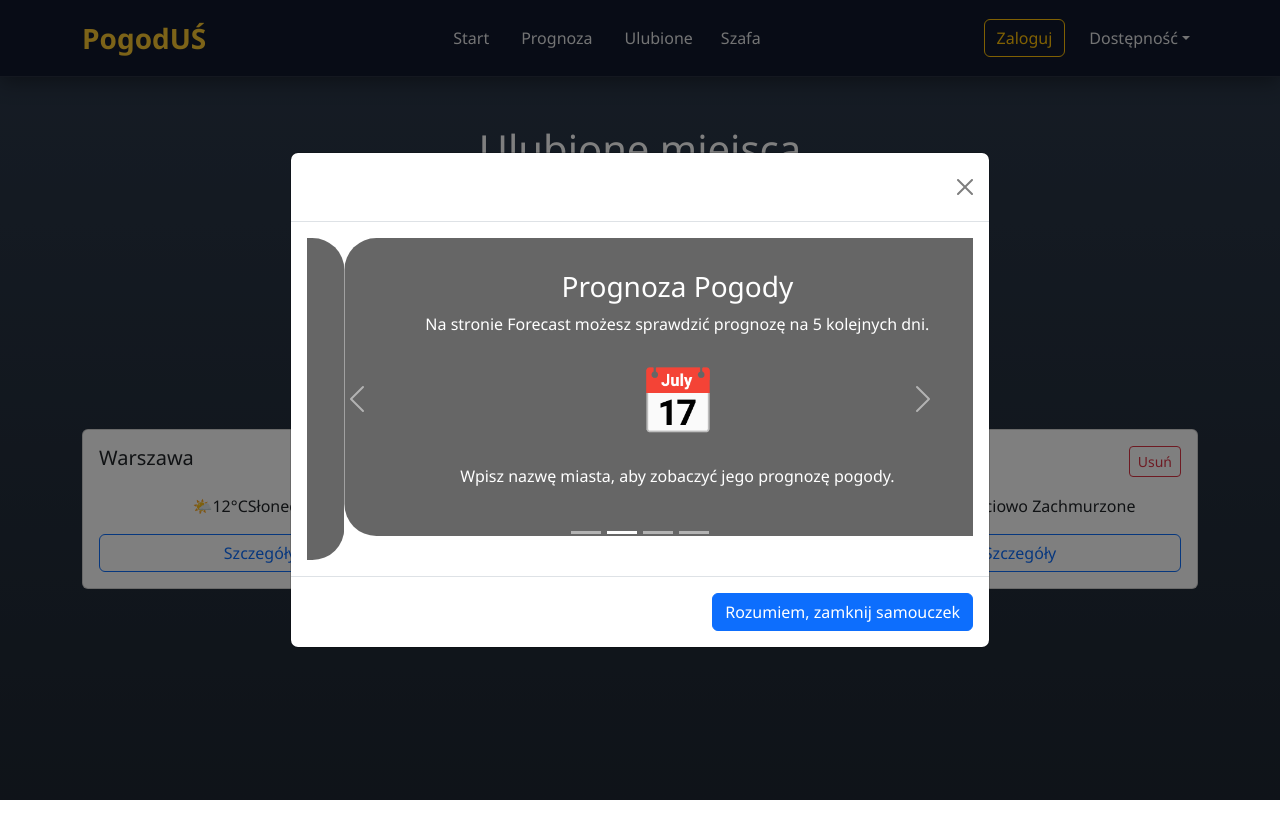
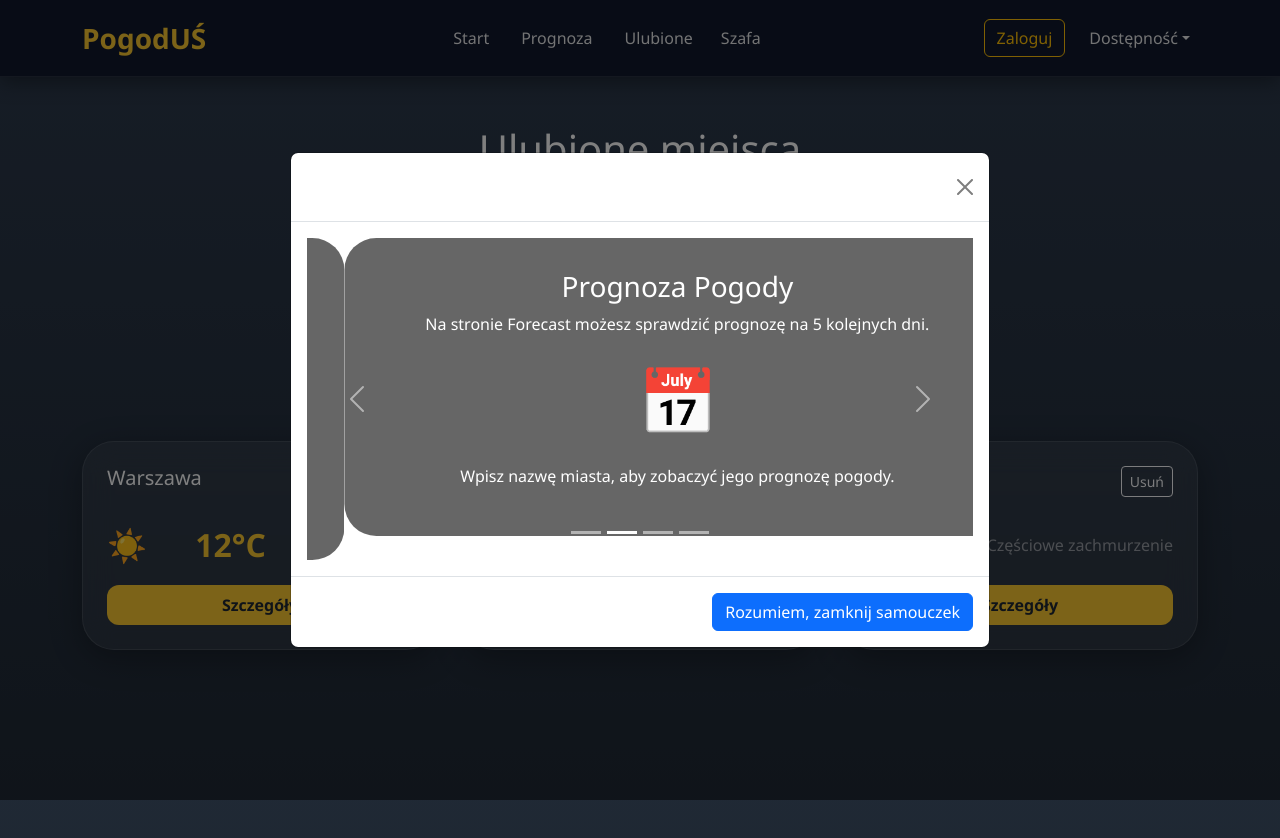
Before and after one commit to carlzse/PogodUS, a React (Create React App) app in the folder frontend/: page /favorites in a window 1280 px wide. Shown: the top 838 px of the page. Before the commit the page ends 800 px from the top, so only its background shows below. Built offline with nearby package versions, Linux system fonts and the light colour scheme.

Commit message:
Zrobione ulubione

```diff
--- a/frontend/src/pages/Favorites.js
+++ b/frontend/src/pages/Favorites.js
@@ -1,76 +1,80 @@
-import React, { useState, useEffect } from "react";
-import { Container, Row, Col, Card, Button, Form, ListGroup, Alert } from 'react-bootstrap';
+import React, { useState } from "react";
+import { Container, Row, Col, Card, Button, Form, Alert, Spinner } from 'react-bootstrap';
 import { Link } from "react-router-dom";
+import { getCoordinatesForLocation, getWeatherForCoordinates, getWeatherDescription, getWeatherIcon } from "../components/GeolocationService";
 import "./StylesPages.css";
 
+const initialFavorites = [
+    { id: 1, name: "Warszawa", temp: 12, weathercode: 0, latitude: 52.2297, longitude: 21.0122 },
+    { id: 2, name: "Londyn", temp: 15, weathercode: 3, latitude: 51.5074, longitude: -0.1278 },
+    { id: 3, name: "Tokio", temp: 8, weathercode: 2, latitude: 35.6762, longitude: 139.6503 }
+];
+
 const Favorites = () => {
-    const [favorites, setFavorites] = useState([
-        { id: 1, name: "Warszawa", temp: 12, condition: "Słonecznie" },
-        { id: 2, name: "Londyn", temp: 15, condition: "Pochmurno" },
-        { id: 3, name: "Tokio", temp: 8, condition: "Częściowo Zachmurzone" }
-    ]);
+    const [favorites, setFavorites] = useState(initialFavorites);
     const [newLocation, setNewLocation] = useState("");
     const [showAlert, setShowAlert] = useState(false);
     const [alertVariant, setAlertVariant] = useState("success");
     const [alertMessage, setAlertMessage] = useState("");
+    const [isAdding, setIsAdding] = useState(false);
 
-    const handleAddFavorite = (e) => {
+    const handleAddFavorite = async (e) => {
         e.preventDefault();
+        const normalizedLocation = newLocation.trim();
 
-        // Check if location already exists
-        if (favorites.some(fav => fav.name.toLowerCase() === newLocation.toLowerCase())) {
+        if (!normalizedLocation) return;
+
+        if (favorites.some((fav) => fav.name.toLowerCase() === normalizedLocation.toLowerCase())) {
             setAlertVariant("warning");
-            setAlertMessage(`${newLocation} is already in your favorites!`);
+            setAlertMessage(`${normalizedLocation} jest już na liście ulubionych.`);
             setShowAlert(true);
             setTimeout(() => setShowAlert(false), 3000);
             return;
         }
 
-        // In a real application, this would fetch real weather data
+        try {
+            setIsAdding(true);
+            const { latitude, longitude, name } = await getCoordinatesForLocation(normalizedLocation);
+            const weatherData = await getWeatherForCoordinates(latitude, longitude);
+
             const newFavorite = {
-            id: favorites.length + 1,
-            name: newLocation,
-            temp: Math.floor(Math.random() * 30) + 50, // Random temp between 50-80
-            condition: ["Sunny", "Cloudy", "Rainy", "Partly Cloudy"][Math.floor(Math.random() * 4)]
+                id: Date.now(),
+                name,
+                temp: Math.round(weatherData.current.temperature_2m),
+                weathercode: weatherData.current.weathercode,
+                latitude,
+                longitude,
             };
 
-        setFavorites([...favorites, newFavorite]);
+            setFavorites((prev) => [...prev, newFavorite]);
             setNewLocation("");
+            setAlertVariant("success");
+            setAlertMessage(`${name} dodano do ulubionych.`);
+        } catch (error) {
+            setAlertVariant("danger");
+            setAlertMessage("Nie udało się dodać miasta. Sprawdź nazwę i spróbuj ponownie.");
+        } finally {
+            setShowAlert(true);
+            setIsAdding(false);
+            setTimeout(() => setShowAlert(false), 3000);
+        }
+    };
 
-        setAlertVariant("success");
-        setAlertMessage(`${newLocation} added to favorites!`);
+    const handleRemoveFavorite = (id) => {
+        const locationToRemove = favorites.find((fav) => fav.id === id);
+        setFavorites(favorites.filter((fav) => fav.id !== id));
+
+        setAlertVariant("info");
+        setAlertMessage(`${locationToRemove?.name || "Miasto"} usunięto z ulubionych.`);
         setShowAlert(true);
         setTimeout(() => setShowAlert(false), 3000);
     };
 
-    const handleRemoveFavorite = (id) => {
-        const locationToRemove = favorites.find(fav => fav.id === id);
-        setFavorites(favorites.filter(fav => fav.id !== id));
-
-        setAlertVariant("info");
-        setAlertMessage(`${locationToRemove.name} removed from favorites`);
-        setShowAlert(true);
-        setTimeout(() => setShowAlert(false), 3000);
-    };
-
-    const getWeatherIcon = (condition) => {
-        switch(condition.toLowerCase()) {
-            case "sunny":
-                return "☀️";
-            case "cloudy":
-                return "☁️";
-            case "rainy":
-                return "🌧️";
-            case "partly cloudy":
-                return "⛅";
-            default:
-                return "🌤️";
-        }
-    };
-
     return (
+        <div className="weather-content-wrapper default-weather">
             <Container className="py-5">
-            <h1 className="text-center mb-4">Ulubione miejsca</h1>
+                <h1 className="text-center mb-2 text-white">Ulubione miejsca</h1>
+                <p className="text-center text-white-50 mb-3">Szybki dostęp do szczegółowej prognozy wybranych miast.</p>
                 <div className="golden-line mb-4"></div>
 
                 {showAlert && (
@@ -80,26 +84,21 @@ const Favorites = () => {
                 )}
 
                 <Row className="justify-content-center mb-5">
-                <Col md={6}>
-                    <Card>
+                    <Col md={8} lg={6}>
+                        <Card className="glass-card p-3 border-0">
                             <Card.Body>
-                            <Card.Title>Wyszukaj miasto</Card.Title>
-                            <Form onSubmit={handleAddFavorite}>
-                                <Form.Group className="mb-3">
+                                <Card.Title className="text-white mb-3">Dodaj nowe miasto</Card.Title>
+                                <Form onSubmit={handleAddFavorite} className="d-flex gap-2">
                                     <Form.Control
                                         type="text"
-                                        placeholder="Enter city name"
+                                        className="search-input"
+                                        placeholder="Wpisz nazwę miasta..."
                                         value={newLocation}
                                         onChange={(e) => setNewLocation(e.target.value)}
                                         required
                                     />
-                                </Form.Group>
-                                <Button
-                                    variant="primary"
-                                    type="submit"
-                                    disabled={!newLocation.trim()}
-                                >
-                                    Dodaj do ulubionych
+                                    <Button className="btn-yellow" type="submit" disabled={isAdding || !newLocation.trim()}>
+                                        {isAdding ? <Spinner size="sm" animation="border" /> : "Dodaj"}
                                     </Button>
                                 </Form>
                             </Card.Body>
@@ -111,28 +110,28 @@ const Favorites = () => {
                     {favorites.length > 0 ? (
                         favorites.map((location) => (
                             <Col key={location.id} md={6} lg={4} className="mb-4">
-                            <Card className="favorite-card h-100">
-                                <Card.Body>
-                                    <div className="d-flex justify-content-between align-items-start">
-                                        <Card.Title>{location.name}</Card.Title>
+                                <Card className="glass-card h-100 p-2 border-0">
+                                    <Card.Body className="d-flex flex-column">
+                                        <div className="d-flex justify-content-between align-items-start mb-2">
+                                            <Card.Title className="text-white mb-0">{location.name}</Card.Title>
                                             <Button
-                                            variant="outline-danger"
+                                                variant="outline-light"
                                                 size="sm"
                                                 onClick={() => handleRemoveFavorite(location.id)}
                                             >
                                                 Usuń
                                             </Button>
                                         </div>
-                                    <div className="weather-summary my-3">
-                                        <span className="weather-icon">{getWeatherIcon(location.condition)}</span>
-                                        <span className="current-temp">{location.temp}°C</span>
-                                        <span className="current-condition">{location.condition}</span>
+                                        <div className="weather-summary my-3 d-flex align-items-center justify-content-between">
+                                            <span className="fs-2">{getWeatherIcon(location.weathercode)}</span>
+                                            <span className="fs-2 fw-bold text-yellow">{location.temp}°C</span>
+                                            <span className="text-white-50 text-end">{getWeatherDescription(location.weathercode)}</span>
                                         </div>
                                         <Button
                                             as={Link}
                                             to="/forecast"
-                                        variant="outline-primary"
-                                        className="w-100"
+                                            className="btn-yellow mt-auto"
+                                            state={{ latitude: location.latitude, longitude: location.longitude, name: location.name }}
                                         >
                                             Szczegóły
                                         </Button>
@@ -142,16 +141,15 @@ const Favorites = () => {
                         ))
                     ) : (
                         <Col className="text-center">
-                        <Card className="p-4">
-                            <p>You haven't added any favorite locations yet.</p>
-                            <p>Add locations to quickly access their weather information.</p>
+                            <Card className="glass-card p-4 border-0">
+                                <p className="mb-1">Nie masz jeszcze ulubionych miejsc.</p>
+                                <p className="text-white-50 mb-0">Dodaj miasta, aby szybko przejść do ich prognozy.</p>
                             </Card>
                         </Col>
                     )}
                 </Row>
-
-
             </Container>
+        </div>
     );
 };
 
```
Lines whose indentation alone changed are shown as unchanged.
